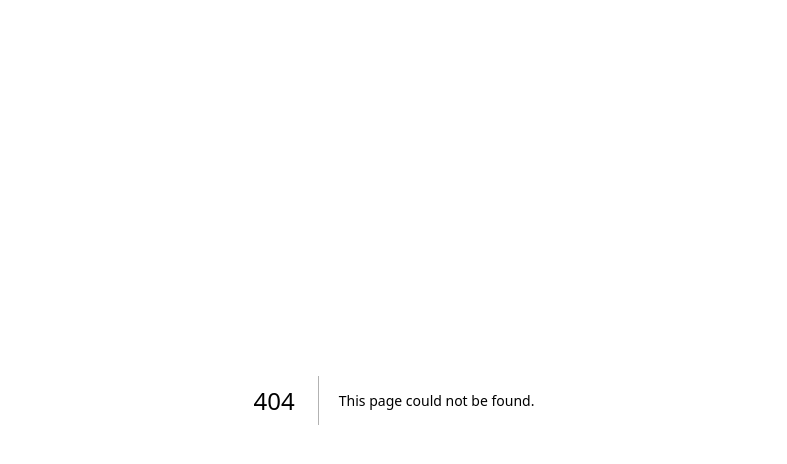
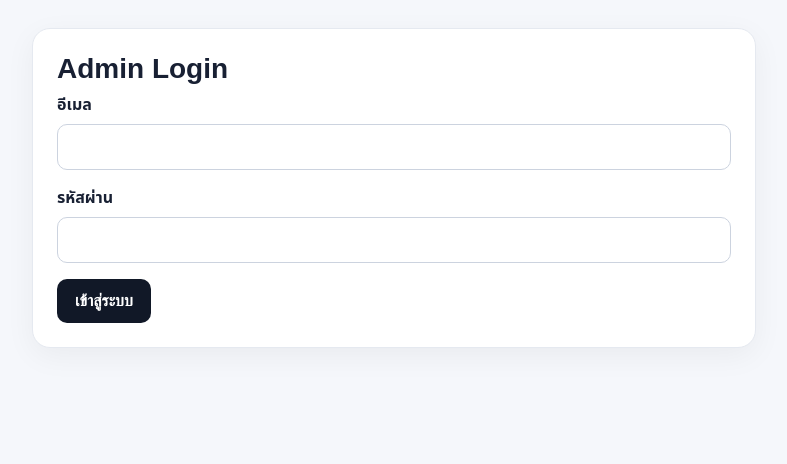
Before and after one commit to kickdata33/company-application, a Next.js app: page /admin/login in a window 1280 px wide. Before the commit this address had no page. Shown: the top 464 px of the page, without its empty margins (246-1033 px from the left). Built offline with nearby package versions, Linux system fonts and the light colour scheme.

Commit message:
Add app/admin/login/page.js

```diff
--- /dev/null
+++ b/app/admin/login/page.js
@@ -0,0 +1,8 @@
+"use client";
+import { useState } from "react";
+import { useRouter } from "next/navigation";
+export default function Login(){
+ const [err,setErr]=useState(""); const router=useRouter();
+ async function go(e){e.preventDefault();const fd=new FormData(e.currentTarget);const r=await fetch("/api/admin/login",{method:"POST",body:fd});if(r.ok){router.push("/admin");router.refresh()}else setErr("อีเมลหรือรหัสผ่านไม่ถูกต้อง")}
+ return <main className="wrap"><div className="card"><h1>Admin Login</h1>{err&&<div className="notice error">{err}</div>}<form onSubmit={go}><div className="field"><label>อีเมล</label><input name="email" type="email" required/></div><div className="field"><label>รหัสผ่าน</label><input name="password" type="password" required/></div><button className="btn">เข้าสู่ระบบ</button></form></div></main>
+}
```
